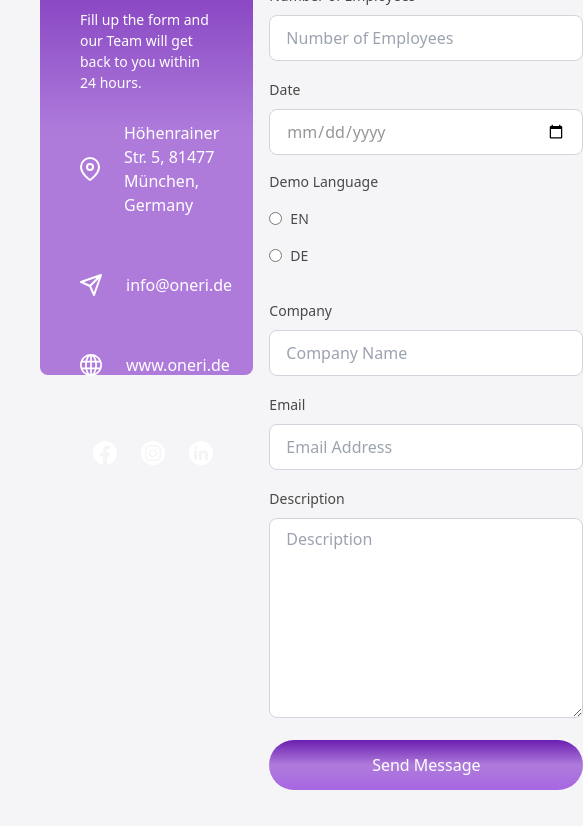
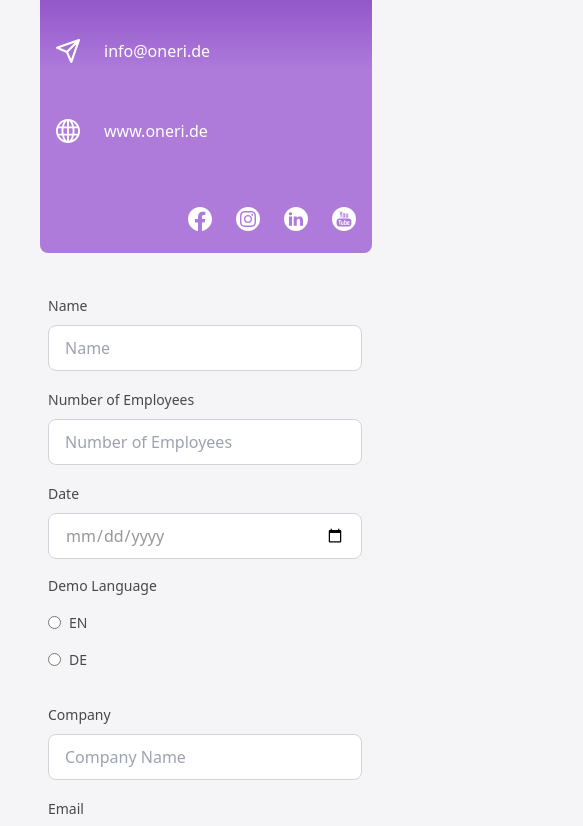
Before and after one commit to ArditMucolli/landing-page, a Next.js app: page / in a window 390 px wide. Shown: the part 5420-6246 px from the top of the page, 583 px wide, since content can reach past the window. Built offline with nearby package versions, Linux system fonts and the light colour scheme.

Commit message:
feat: responsive contact page

```diff
--- a/app/components/about/SocialLinks.js
+++ b/app/components/about/SocialLinks.js
@@ -28,6 +28,14 @@ export default function SocialLinks() {
             height={24}
           />
         </li>
+        <li className="md:hidden">
+          <Image
+            src="/assets/icons/youtube.svg"
+            alt="youtube"
+            width={24}
+            height={24}
+          />
+        </li>
       </ul>
     </div>
   );
--- a/app/components/contact/Address.js
+++ b/app/components/contact/Address.js
@@ -3,8 +3,8 @@ import Link from "next/link";
 
 export const Address = () => {
   return (
-    <ul className="flex flex-col gap-14 text-gray-700  mt-7">
-      <li className=" flex items-center gap-6">
+    <ul className="flex flex-col gap-14 text-gray-700  md:mt-7 mt-12">
+      <li className="flex items-center gap-6 hidden md:flex">
         <Image
           src="/assets/contact/map-pin.svg"
           alt="map-pin"
@@ -15,6 +15,7 @@ export const Address = () => {
           Höhenrainer Str. 5, 81477 München, Germany
         </Link>
       </li>
+
       <li className=" flex items-center gap-6">
         <Image
           src="/assets/contact/send.svg"
--- a/app/components/contact/Contact.js
+++ b/app/components/contact/Contact.js
@@ -4,7 +4,7 @@ import Form from "./Form";
 
 export default function Contact() {
   return (
-    <div className="p-10 max-w-[1066px] mx-auto flex flex-row">
+    <div className="p-10 max-w-[1066px] mx-auto flex md:flex-row flex-col">
       <Information />
       <Form />
     </div>
--- a/app/components/contact/Form.js
+++ b/app/components/contact/Form.js
@@ -1,8 +1,6 @@
-import { RadioGroup, Radio } from "@heroui/react";
-
 export default function Form() {
   return (
-    <div className="ml-4 max-w-[900px] mx-auto">
+    <div className="md:ml-4 ml-2 mt-10 md:mt-0 max-w-[900px] mx-auto">
       <form className="space-y-4">
         <div className="flex flex-col lg:flex-row gap-8">
           <div className="flex-1 space-y-4">
@@ -150,10 +148,10 @@ export default function Form() {
           </div>
         </div>
 
-        <div className="flex justify-end">
+        <div className="flex md:justify-end justify-start">
           <button
             type="submit"
-            className="w-[314px] h-[50px]  text-white bg-gradient-to-b from-[#6C1EB0] via-[#ae7bdb] to-[#a866e2] rounded-full self-end"
+            className="w-[314px] h-[50px] text-white bg-gradient-to-b from-[#6C1EB0] via-[#ae7bdb] to-[#a866e2] rounded-full self-end"
           >
             Send Message
           </button>
--- a/app/components/contact/Information.js
+++ b/app/components/contact/Information.js
@@ -3,7 +3,7 @@ import SocialLinks from "../about/SocialLinks";
 
 export default function Information() {
   return (
-    <div className="w-[370px] h-[486px] bg-gradient-to-b from-[#6C1EB0] via-[#ae7bdb] to-[#ae7bdb] p-10 rounded-lg">
+    <div className="w-[332px] h-[364px] md:w-[370px] md:h-[486px] bg-gradient-to-b from-[#6C1EB0] via-[#ae7bdb] to-[#ae7bdb] p-4 md:p-10 rounded-lg">
       <h1 className="text-[24px] text-[#FFFFFF] mb-2">Contact infromation</h1>
       <p className="text-[14px] text-[#FFFFFF]">
         Fill up the form and our Team will get back to you within 24 hours.
```
